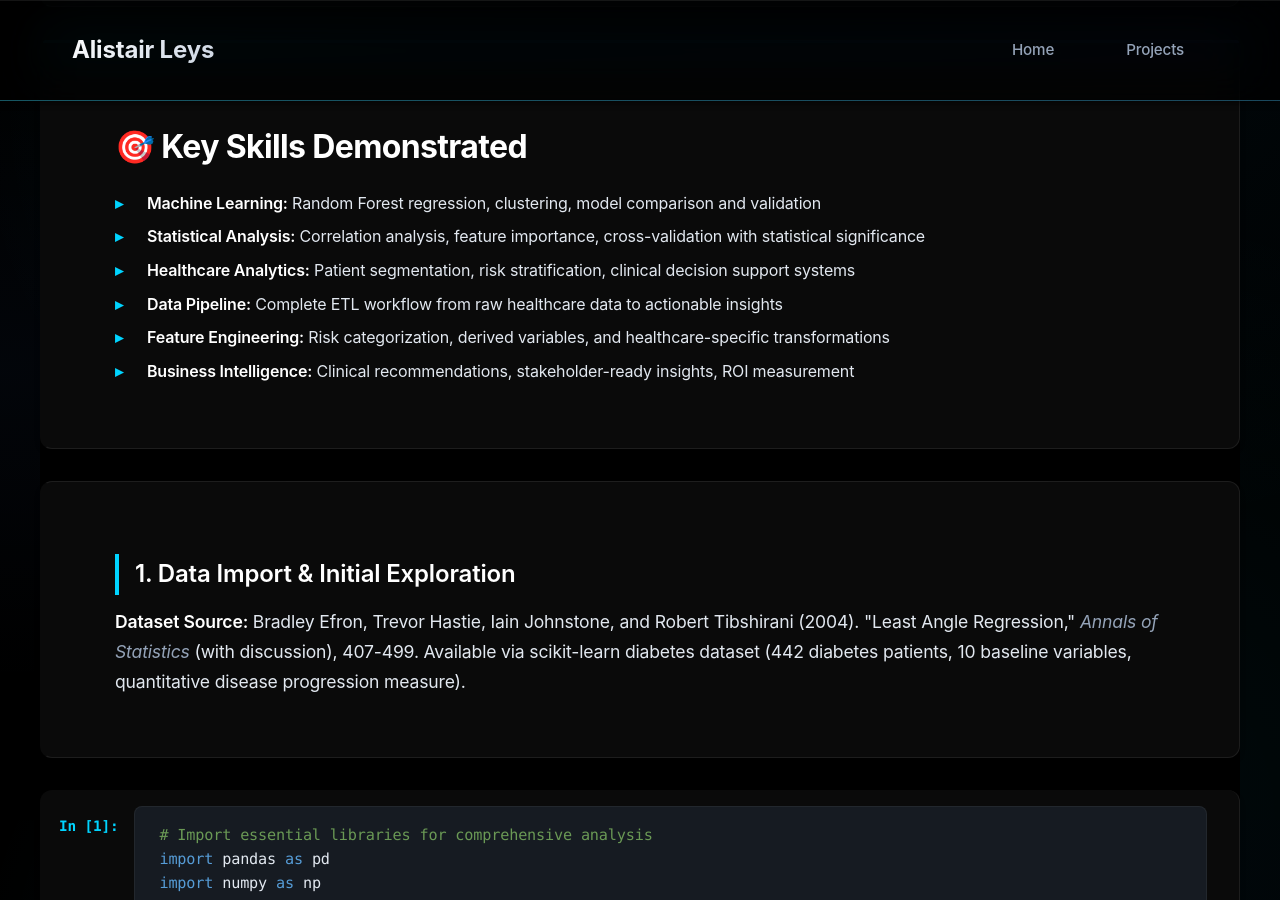
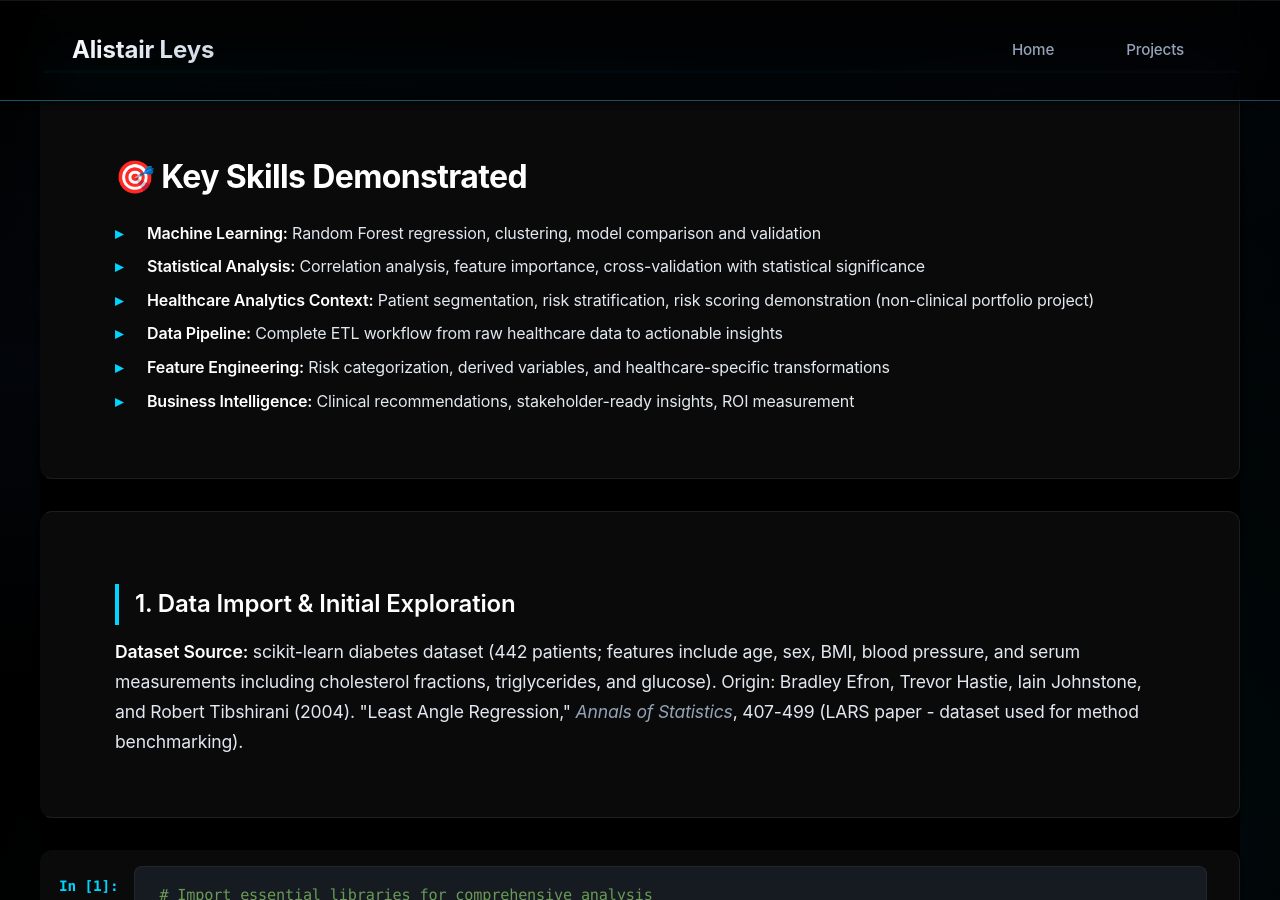
Before and after one commit to AlistairLeys/alistairleys.github.io, a Jekyll site: the page projects/diabetes/index.html, which Jekyll copies as it is, in a window 1280 px wide and 900 px high, scrolled down 980 px. Built offline with Jekyll 4.4.1, drawn with Linux system fonts in a browser that asks for light colours; some of the changed text lies outside the part shown.

Commit message:
UPDATE: Clarify dataset attribution - scikit-learn benchmark from Efron et al. 2004
- Updated subtitle to explicitly mention scikit-learn dataset
- Enhanced dataset note to clarify 'method benchmarking, not a clinical study'
- Added full biomarker list to citation (cholesterol fractions, triglycerides, glucose)
- Updated skills section to emphasize non-clinical portfolio project
- Prevents misrepresentation as clinical research conducted by author

```diff
--- a/projects/diabetes/index.html
+++ b/projects/diabetes/index.html
@@ -1242,7 +1242,7 @@
     <div class="notebook-container">
         <div class="notebook-header">
             <h1 class="notebook-title">Diabetes Disease Progression Analysis 🏥</h1>
-            <p class="notebook-subtitle">Comprehensive Machine Learning Analysis with Real Healthcare Data - 442 Patient Records</p>
+            <p class="notebook-subtitle">Predicting diabetes progression with baseline biomarkers (scikit-learn dataset; 442 patients)</p>
         </div>
 
         <!-- Markdown Cell: Project Overview -->
@@ -1254,8 +1254,7 @@
                 The analysis showcases predictive modeling, patient segmentation, and clinical insights for healthcare applications, achieving
                 56% explained variance in disease progression with actionable recommendations for healthcare providers.</p>
 
-                <p><strong>Note:</strong> This is a technical demonstration using the scikit-learn diabetes dataset (Efron et al. 2004, Stanford University).
-                The focus is on machine learning methodology, statistical analysis, and predictive modeling techniques applied to healthcare data.</p>
+                <p><strong>Dataset:</strong> scikit-learn 'diabetes' dataset (442 patients). See Efron et al., <em>Annals of Statistics</em>, 2004 (LARS paper) — dataset used for method benchmarking, not a clinical study. This project demonstrates healthcare ML capabilities using real academic data for portfolio purposes.</p>
 
                 <h3>Project Metrics:</h3>
                 <div class="key-metrics">
@@ -1286,7 +1285,7 @@
                 <ul>
                     <li><strong>Machine Learning:</strong> Random Forest regression, clustering, model comparison and validation</li>
                     <li><strong>Statistical Analysis:</strong> Correlation analysis, feature importance, cross-validation with statistical significance</li>
-                    <li><strong>Healthcare Analytics:</strong> Patient segmentation, risk stratification, clinical decision support systems</li>
+                    <li><strong>Healthcare Analytics Context:</strong> Patient segmentation, risk stratification, risk scoring demonstration (non-clinical portfolio project)</li>
                     <li><strong>Data Pipeline:</strong> Complete ETL workflow from raw healthcare data to actionable insights</li>
                     <li><strong>Feature Engineering:</strong> Risk categorization, derived variables, and healthcare-specific transformations</li>
                     <li><strong>Business Intelligence:</strong> Clinical recommendations, stakeholder-ready insights, ROI measurement</li>
@@ -1299,7 +1298,7 @@
                     <div class="jp-Cell jp-MarkdownCell">
                         <div class="jp-Editor">
                             <h3>1. Data Import & Initial Exploration</h3>
-                            <p><strong>Dataset Source:</strong> Bradley Efron, Trevor Hastie, Iain Johnstone, and Robert Tibshirani (2004). "Least Angle Regression," <em>Annals of Statistics</em> (with discussion), 407-499. Available via scikit-learn diabetes dataset (442 diabetes patients, 10 baseline variables, quantitative disease progression measure).</p>
+                            <p><strong>Dataset Source:</strong> scikit-learn diabetes dataset (442 patients; features include age, sex, BMI, blood pressure, and serum measurements including cholesterol fractions, triglycerides, and glucose). Origin: Bradley Efron, Trevor Hastie, Iain Johnstone, and Robert Tibshirani (2004). "Least Angle Regression," <em>Annals of Statistics</em>, 407-499 (LARS paper - dataset used for method benchmarking).</p>
                         </div>
                     </div>
 
```
